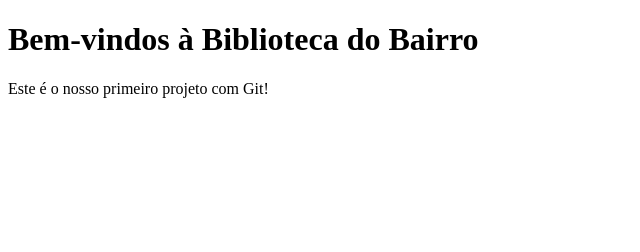
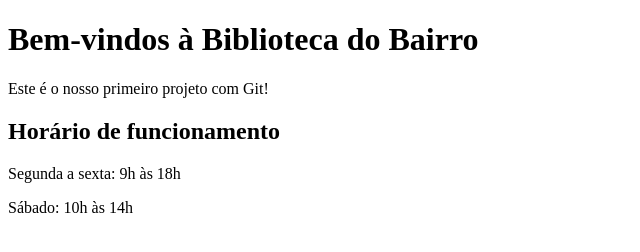
Before and after one commit to CarolGrechi/biblioteca_do_bairro, a plain HTML site: page index.html in a window 1280 px wide. Shown: the whole page, without its empty margins (0-640 px from the left). Drawn offline with Linux system fonts and the light colour scheme.

Commit message:
Adicionar horarios da biblioteca

```diff
--- a/index.html
+++ b/index.html
@@ -7,5 +7,9 @@
 <body>
     <h1>Bem-vindos à Biblioteca do Bairro</h1>
     <p>Este é o nosso primeiro projeto com Git!</p>
+
+    <h2>Horário de funcionamento</h2>
+    <p>Segunda a sexta: 9h às 18h</p>
+    <p>Sábado: 10h às 14h</p>
 </body>
 </html>
```
